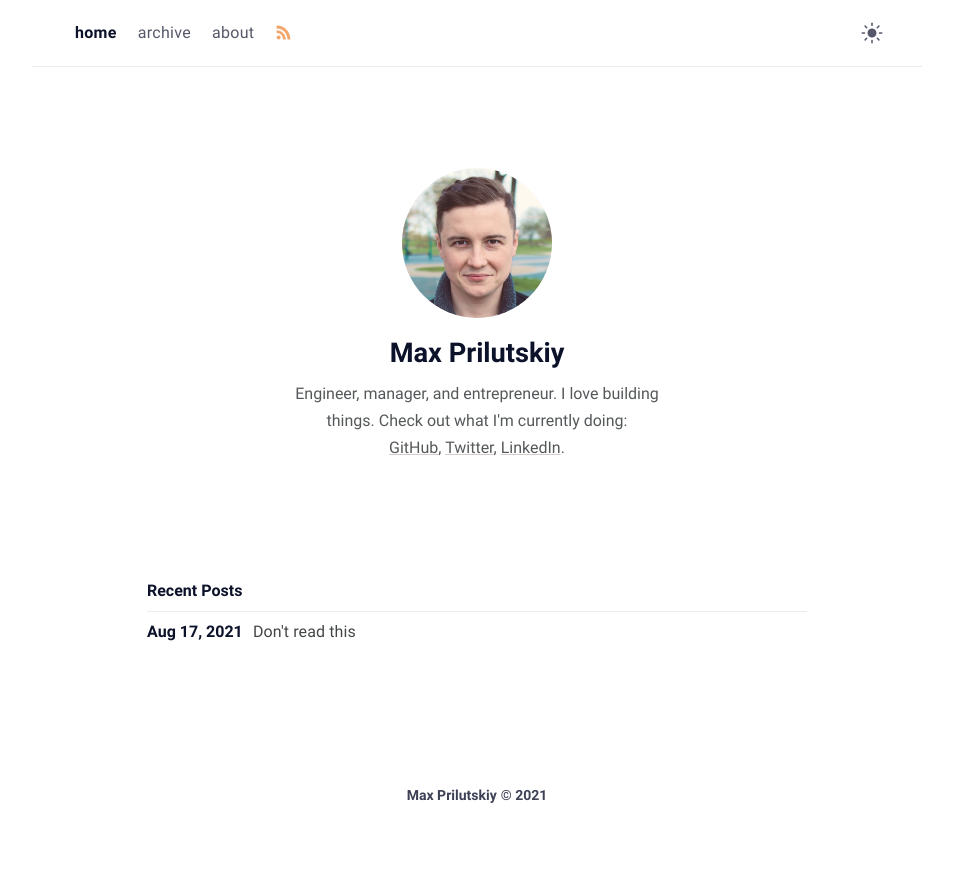
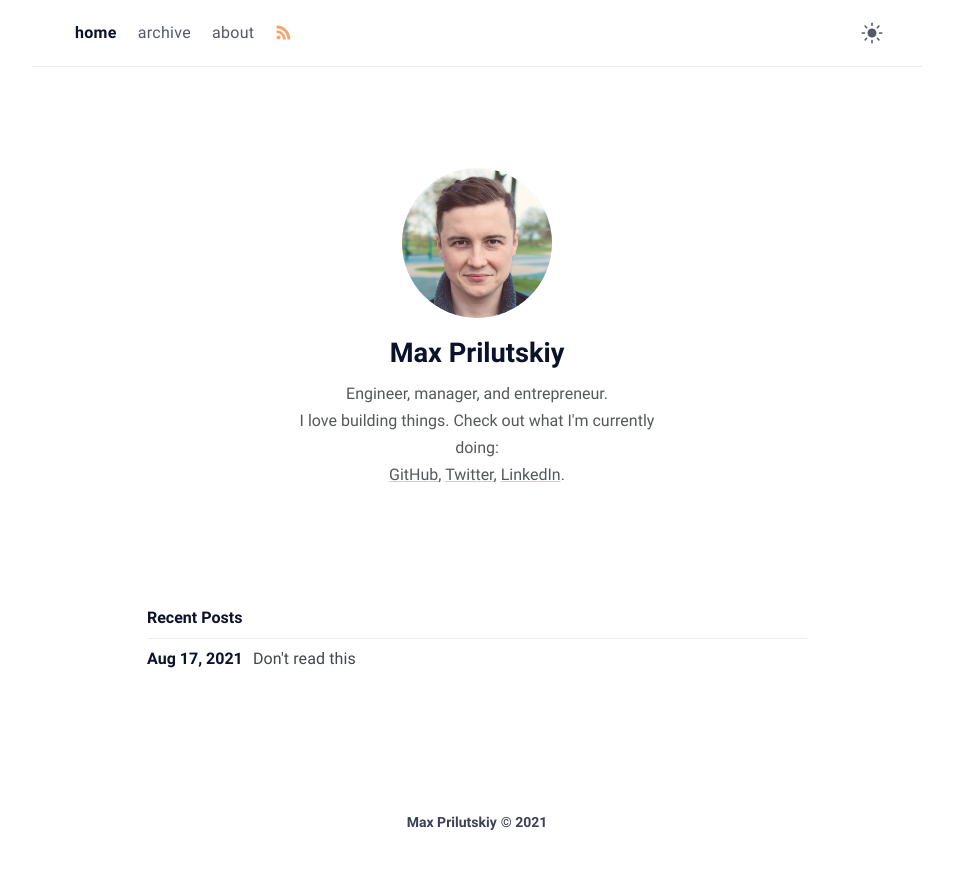
Before and after one commit to maxprilutskiy/maxprilutskiy.github.io, a Jekyll site: the page built from index.md, in a window 1280 px wide. Shown: the top 869 px of the page, without its empty margins (163-1116 px from the left). Built offline with Jekyll 4.4.1, drawn with Linux system fonts in a browser that asks for light colours; part of the change alters nothing that is shown.

Commit message:
Minor changes.

```diff
--- a/_config.yml
+++ b/_config.yml
@@ -2,8 +2,8 @@
 title: Max Prilutskiy | Blog # site title
 description: >- # site description
   Max Prilutskiy is an experienced engineer, manager and entrepreneur.
-  He's been into tech since the age of 9, and I loves building things.
-  Max is writing about tech, entrepreneurship and economics.
+  He's been into tech since the age of 9, and loves building things.
+  Max is writing about tech, startups, and entrepreneurship.
 lang: en-US # default lang
 timezone: Europe/Minsk # set your timezone
 image: assets/img/ogp.png # This image used for Open Graph more info https://ogp.me/
@@ -15,6 +15,7 @@ author:
   name: Max Prilutskiy # author name
   bio: >- # tell to the world
     Engineer, manager, and entrepreneur.
+    <br />
     I love building things.
     Check out what I'm currently doing: <br />
     <a href="//github.com/maxprilutskiy" target="_blank">GitHub</a>,
@@ -25,7 +26,6 @@ author:
   twitter: maxprilutskiy # twitter username
   linkedin: maxprilutskiy # linkedin username
   facebook: maxprilutskiy # facebook username
-  email: maks.prilutskiy@gmail.com # email adress
   avatar: /assets/img/avatar.jpg # change with your own avatar
 
 # URL settings
```
